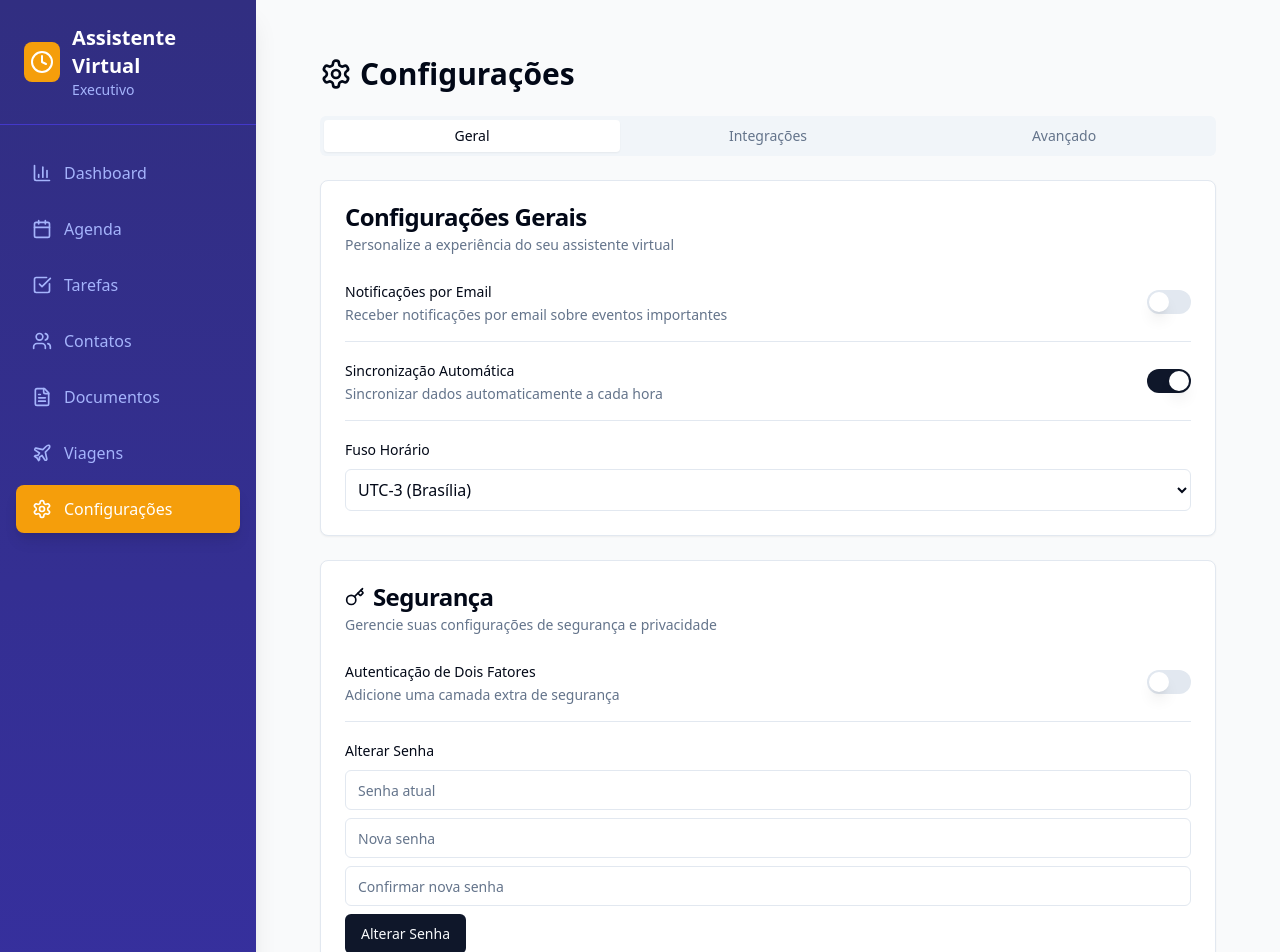
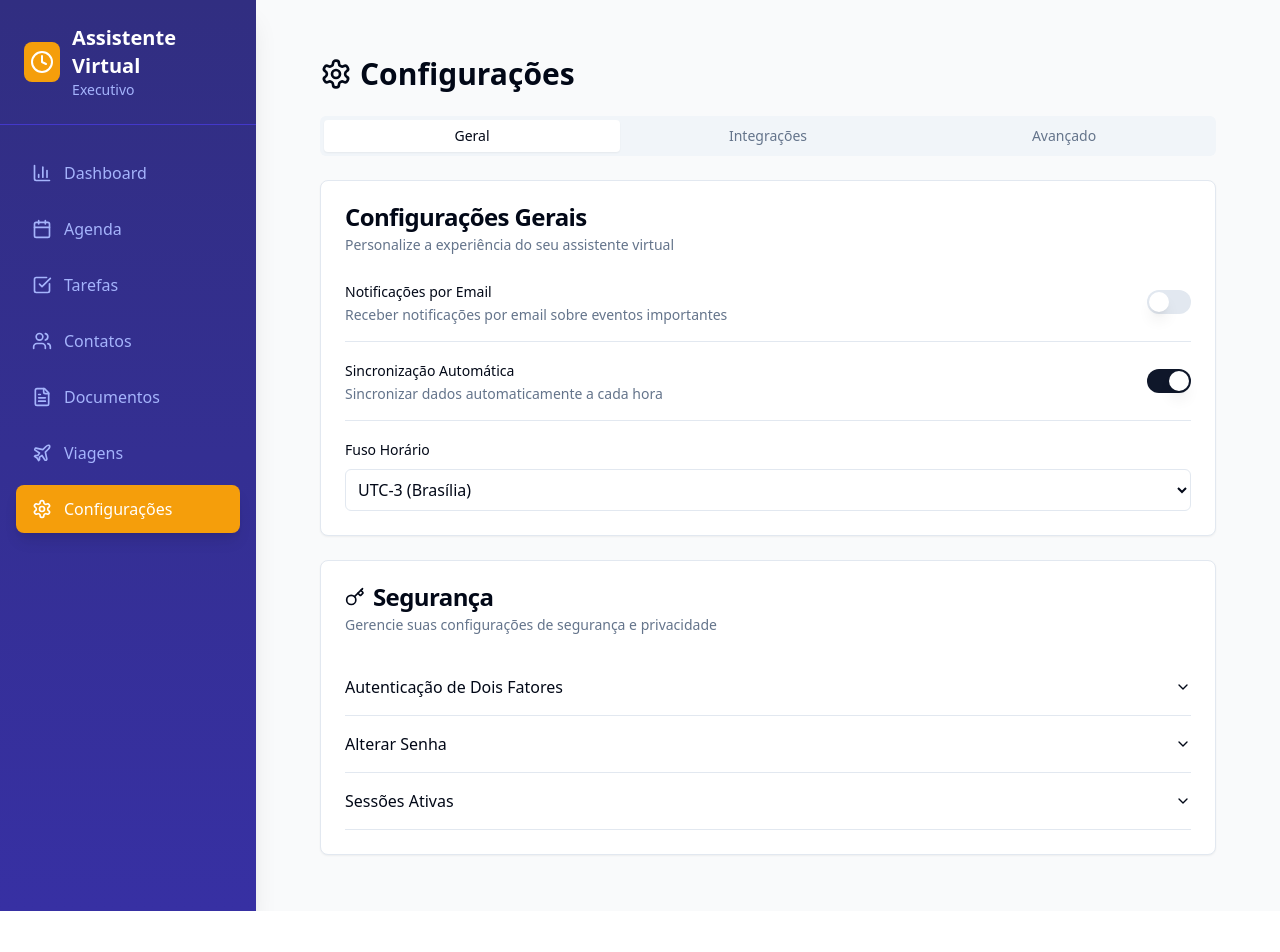
Before and after one commit to ylenaluna/assistente-executivo-pro, a React (Vite) app: page /settings in a window 1280 px wide. Shown: the top 952 px of the page. After the commit the page ends 911 px from the top, so only its background shows below. Built offline with nearby package versions, Linux system fonts and the light colour scheme.

Commit message:
Refactor: Implement collapsible sections in settings
Make all h3 topics in the settings section collapsible using the accordion component. Clicking the down arrow icon should reveal the content of each topic.

```diff
--- a/src/pages/Settings.tsx
+++ b/src/pages/Settings.tsx
@@ -7,6 +7,7 @@ import { Switch } from '@/components/ui/switch';
 import { Tabs, TabsContent, TabsList, TabsTrigger } from '@/components/ui/tabs';
 import { Separator } from '@/components/ui/separator';
 import { Badge } from '@/components/ui/badge';
+import { Accordion, AccordionContent, AccordionItem, AccordionTrigger } from '@/components/ui/accordion';
 import { useToast } from '@/hooks/use-toast';
 import {
   Calendar,
@@ -15,7 +16,7 @@ import {
   FileText,
   Plane,
   BarChart3,
-  Settings as SettingsIcon,
+  SettingsIcon,
   Key,
   Zap,
   Globe,
@@ -268,34 +269,50 @@ const Settings = () => {
               </CardTitle>
               <CardDescription>Gerencie suas configurações de segurança e privacidade</CardDescription>
             </CardHeader>
-            <CardContent className="space-y-4">
+            <CardContent>
+              <Accordion type="single" collapsible className="w-full">
+                <AccordionItem value="two-factor">
+                  <AccordionTrigger>Autenticação de Dois Fatores</AccordionTrigger>
+                  <AccordionContent className="space-y-4">
                     <div className="flex items-center justify-between">
                       <div className="space-y-0.5">
-                  <Label>Autenticação de Dois Fatores</Label>
+                        <Label>Habilitar 2FA</Label>
                         <p className="text-sm text-muted-foreground">Adicione uma camada extra de segurança</p>
                       </div>
                       <Switch />
                     </div>
+                  </AccordionContent>
+                </AccordionItem>
 
-              <Separator />
+                <AccordionItem value="password">
+                  <AccordionTrigger>Alterar Senha</AccordionTrigger>
+                  <AccordionContent className="space-y-4">
+                    <div className="space-y-2">
+                      <Label>Senha atual</Label>
+                      <Input type="password" placeholder="Digite sua senha atual" />
+                    </div>
+                    <div className="space-y-2">
+                      <Label>Nova senha</Label>
+                      <Input type="password" placeholder="Digite a nova senha" />
+                    </div>
+                    <div className="space-y-2">
+                      <Label>Confirmar nova senha</Label>
+                      <Input type="password" placeholder="Confirme a nova senha" />
+                    </div>
+                    <Button>Alterar Senha</Button>
+                  </AccordionContent>
+                </AccordionItem>
 
+                <AccordionItem value="sessions">
+                  <AccordionTrigger>Sessões Ativas</AccordionTrigger>
+                  <AccordionContent className="space-y-4">
                     <div className="space-y-2">
-                <Label>Alterar Senha</Label>
-                <div className="space-y-2">
-                  <Input type="password" placeholder="Senha atual" />
-                  <Input type="password" placeholder="Nova senha" />
-                  <Input type="password" placeholder="Confirmar nova senha" />
-                  <Button>Alterar Senha</Button>
-                </div>
-              </div>
-
-              <Separator />
-
-              <div className="space-y-2">
-                <Label>Sessões Ativas</Label>
                       <p className="text-sm text-muted-foreground">Gerencie onde você está conectado</p>
                       <Button variant="outline">Ver Sessões Ativas</Button>
                     </div>
+                  </AccordionContent>
+                </AccordionItem>
+              </Accordion>
             </CardContent>
           </Card>
         </TabsContent>
```
Lines whose indentation alone changed are shown as unchanged.
